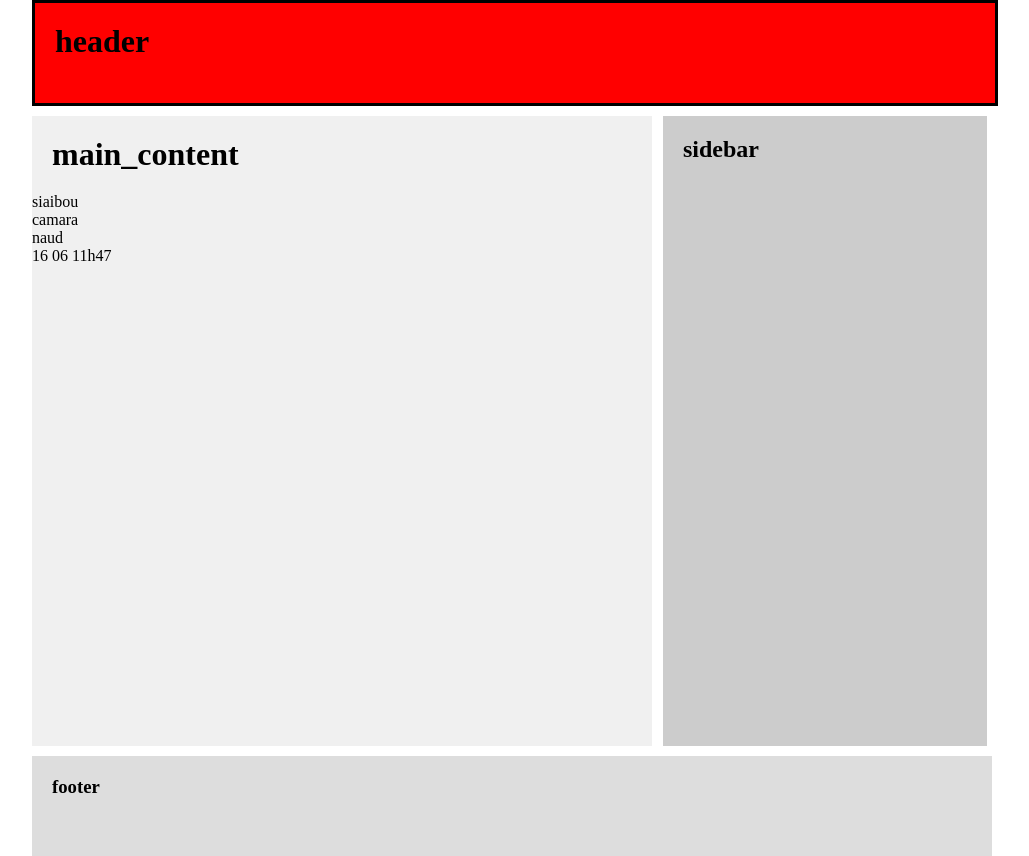
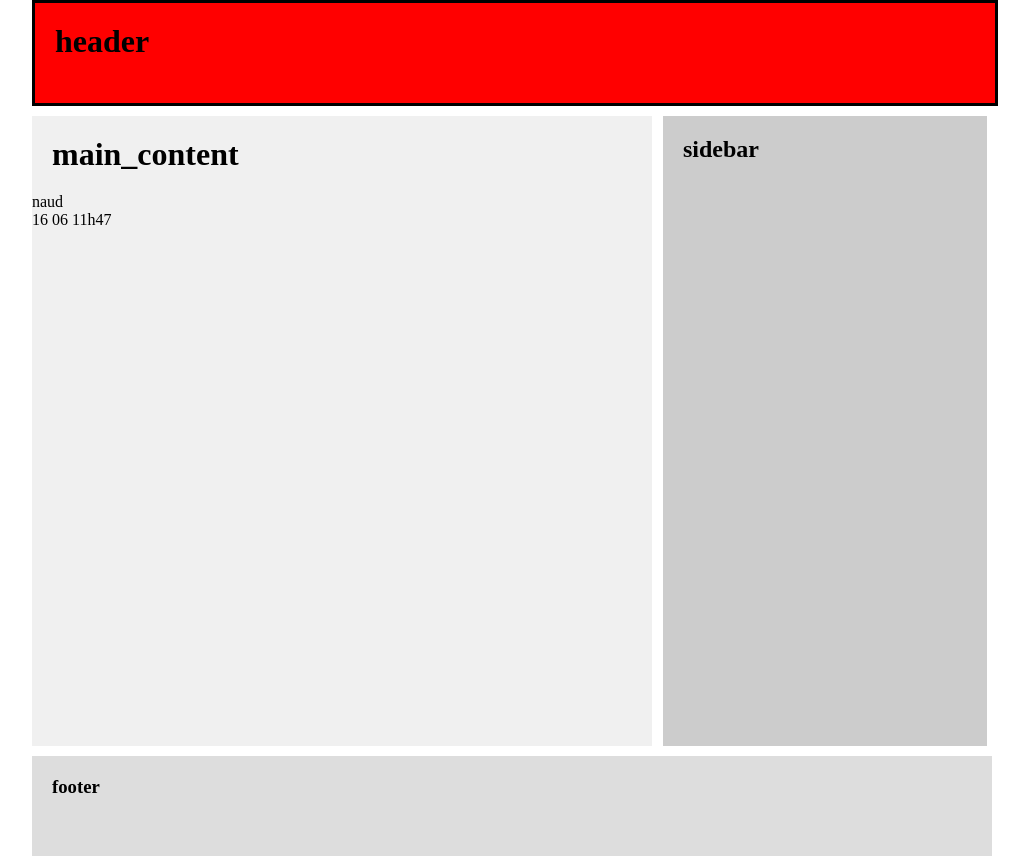
Before and after one commit to mathieunaud/TPGith, a plain HTML site: page index.html in a window 1280 px wide. Shown: the whole page, without its empty margins (128-1157 px from the left). Drawn offline with Linux system fonts and the light colour scheme.

Commit message:
premier commit

```diff
--- a/index.html
+++ b/index.html
@@ -18,8 +18,6 @@
 			<div id="main_content">
 
 				<h1>main_content</h1>
-				<p>siaibou</p>
-				<p>camara</p>
 				<p>naud</p>
 				<p>16 06 11h47</p>
 
```
